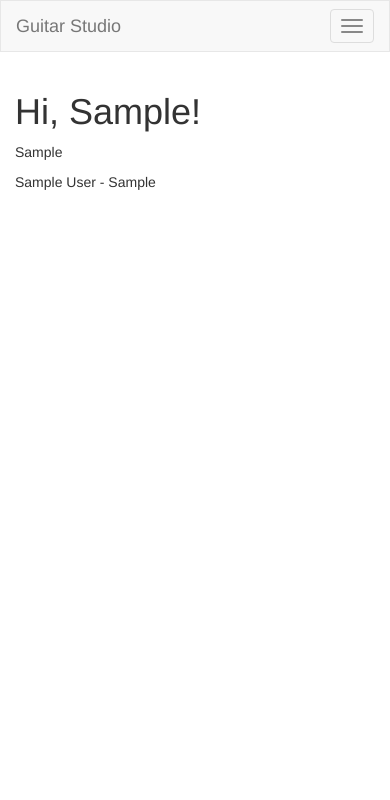
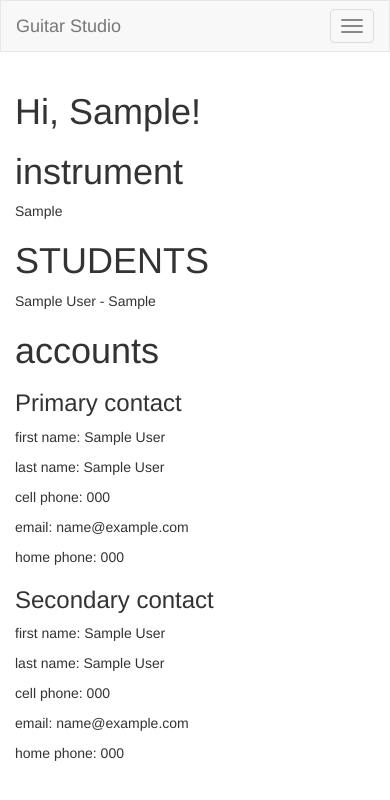
Before and after one commit to iotenti/scheduling-app, a Flask app: page / in a window 390 px wide. Shown: the top 800 px of the page. Run offline with Flask 2, Linux system fonts and the light colour scheme; a user stored in the database is signed in; tables that the repository leaves empty hold one stand-in row (values such as "Sample post"); some libraries are stand-ins or nearby versions.

Commit message:
font-awesome icons, also finished add accounts template

```diff
--- a/app/main/routes.py
+++ b/app/main/routes.py
@@ -4,7 +4,7 @@ from flask_login import current_user, login_required
 from app import db
 from app.models import Teachers, Accounts, Students, Instruments
 from app.main import bp
-from app.main.forms import AddAccountPrimaryForm, AddAccountSecondaryForm, AddStudentForm, AddInstrumentForm
+from app.main.forms import AddAccountForm, AddStudentForm, AddInstrumentForm
 
 
 @bp.route('/')
@@ -14,31 +14,31 @@ def index():
 
     instruments = Instruments.query.all()
     students = Students.query.all()
+    accounts = Accounts.query.all()
     user = current_user
 
-    return render_template('index.html', title='Home', user=user, students=students, instruments=instruments)
+    return render_template('index.html', title='Home', user=user, students=students, accounts=accounts, instruments=instruments)
 
 
 @bp.route('/sign_up', methods=['GET', 'POST'])
 @login_required
 def sign_up():
-    PrimaryForm = AddAccountPrimaryForm()
-    SecondaryForm = AddAccountSecondaryForm()
+    form = AddAccountForm()
     # if from validates
     if form.validate_on_submit():
         # provide logic as to not duplicate account
         # provide logid to hide half of form unless second contact needed
         account = Accounts(
-            f_name1=PrimaryForm.f_name1.data,
-            l_name1=PrimaryForm.l_name1.data,
-            cell_phone1=PrimaryForm.cell_phone1.data,
-            email1=PrimaryForm.email1.data,
-            home_phone1=PrimaryForm.home_phone.data,
-            f_name2=SecondaryForm.f_name2.data,
-            l_name2=SecondaryForm.l_name2.data,
-            cell_phone2=SecondaryForm.cell_phone2.data,
-            email2=SecondaryForm.email2.data,
-            home_phone2=SecondaryForm.home_phone.data
+            f_name1=form.f_name1.data,
+            l_name1=form.l_name1.data,
+            cell_phone1=form.cell_phone1.data,
+            email1=form.email1.data,
+            home_phone1=form.home_phone1.data,
+            f_name2=form.f_name2.data,
+            l_name2=form.l_name2.data,
+            cell_phone2=form.cell_phone2.data,
+            email2=form.email2.data,
+            home_phone2=form.home_phone2.data
         )
         db.session.add(account)
         db.session.commit()
@@ -54,7 +54,9 @@ def sign_up():
         # else:
         #     flash('This account already exists')
         #     return redirect(url_for('main.index')) # or somewhere more relevent
-    return render_template('add_account.html', title='Sign Up', PrimaryForm=PrimaryForm, SecondaryForm=SecondaryForm)
+    else:
+        print("not valid")
+    return render_template('add_account.html', title='Sign Up', form=form)
 
 
 @bp.route('/add_student', methods=['GET', 'POST'])
--- a/app/models.py
+++ b/app/models.py
@@ -99,6 +99,15 @@ class Accounts(db.Model):  # needs key constrains
     home_phone2 = db.Column(db.String(10), nullable=True)
     # add bool archive col
 
+    def __repr__(self):
+        str = '{} {} - {}'.format(
+            self.f_name1,
+            self.l_name1,
+            self.cell_phone1,
+            )
+
+        return str
+
 
 class Attendence(db.Model):
     id = db.Column(db.Integer, primary_key=True)
--- /dev/null
+++ b/app/static/style.css
@@ -0,0 +1,16 @@
+.float-right{
+    float: right;
+}
+.success{
+    color: #5cb85c;
+}
+.hidden{
+    display: none;
+}
+.add-contact-icon{
+    margin-top: 25px;
+    float: right;
+}
+.hide{
+    visibility: hidden;
+}
--- a/app/templates/auth/login.html
+++ b/app/templates/auth/login.html
@@ -9,7 +9,7 @@
         </div>
     </div>
     <br>
-    <p>'New User?'<a href="{{ url_for('auth.register') }}">Click to Register!</a></p>
+    <p>New User? <a href="{{ url_for('auth.register') }}">Click to Register!</a></p>
     <p>
         Forgot Your Password?
         <!-- impliment email later-->
--- a/app/templates/base.html
+++ b/app/templates/base.html
@@ -3,6 +3,12 @@
 {% block title %}
     {% if title %}{{ title }} - Guitar Studio {% else %}Welcome to the Studio{% endif %}
 {% endblock %}
+
+{% block styles %}
+{{ super() }}
+<link rel="stylesheet" href="{{ url_for('static', filename='style.css') }}" type="text/css"/>
+<link rel="stylesheet" href="https://use.fontawesome.com/releases/v5.3.1/css/all.css" integrity="sha384-mzrmE5qonljUremFsqc01SB46JvROS7bZs3IO2EmfFsd15uHvIt+Y8vEf7N7fWAU" crossorigin="anonymous">
+{% endblock styles %}
 
 {% block navbar %}
     <nav class="navbar navbar-default">
@@ -20,9 +26,9 @@
                 <ul class="nav navbar-nav">
                     <li><a href="{{ url_for('main.index') }}">Home</a></li>
                     <li><a href="{{ url_for('main.sign_up') }}">Sign Up!</a></li>
-                    <li><a href="{{ url_for('main.add_student') }}">add stu!</a></li>
+                    <li><a href="{{ url_for('main.add_student') }}">Add Student</a></li>
                     <!-- make admin only link -->
-                    <li><a href="{{ url_for('main.add_instrument') }}">add instrument</a></li>
+                    <li><a href="{{ url_for('main.add_instrument') }}">Add Instrument</a></li>
                 </ul>
 
                 {% if g.search_form %}
@@ -67,4 +73,18 @@
     {{ moment.include_moment() }}
     {{ moment.lang(g.locale) }}
 
+<script>
+    var button = $('#button');
+    button.click(function(){
+        $(".anotherContact").toggleClass("hidden");
+         $(".add-contact-headline").toggleClass("hide");
+        if (button.hasClass("fa-plus-square")){
+            button.removeClass("fa-plus-square").addClass("fa-minus-square");
+        }else{
+            button.removeClass("fa-minus-square").addClass("fa-plus-square");
+        }
+    });
+
+</script>
+
 {% endblock %}
--- a/app/templates/index.html
+++ b/app/templates/index.html
@@ -3,15 +3,31 @@
 {% block content %}
     <div class="container">
         <h1>Hi, {{ user.first_name }}!</h1>
-        <div>
+        <div><h1>instrument</h1>
             {% for instrument in instruments %}
                 <p>{{ instrument }}</p>
             {% endfor %}
         </div>
-        <div>
+        <div><h1>STUDENTS</h1>
             {% for student in students %}
                 <p>{{ student }}</p>
             {% endfor %}
         </div>
+        <div><h1>accounts</h1>
+            {% for account in accounts %}
+                <h3>Primary contact</h3>
+                <p>first name: {{ account.f_name1 }}</p>
+                <p>last name: {{ account.l_name1 }}</p>
+                <p>cell phone: {{ account.cell_phone1 }}</p>
+                <p>email: {{ account.email1 }}</p>
+                <p>home phone: {{ account.home_phone1 }}</p>
+                <h3>Secondary contact</h3>
+                <p>first name: {{ account.f_name2 }}</p>
+                <p>last name: {{ account.l_name2 }}</p>
+                <p>cell phone: {{ account.cell_phone2 }}</p>
+                <p>email: {{ account.email2 }}</p>
+                <p>home phone: {{ account.home_phone2 }}</p>
+            {% endfor %}
+        </div>
     </div>
 {% endblock %}
```
Also changed, not shown: app/main/forms.py (+2 -6 lines), app/templates/add_account.html (+120 -1 lines).
